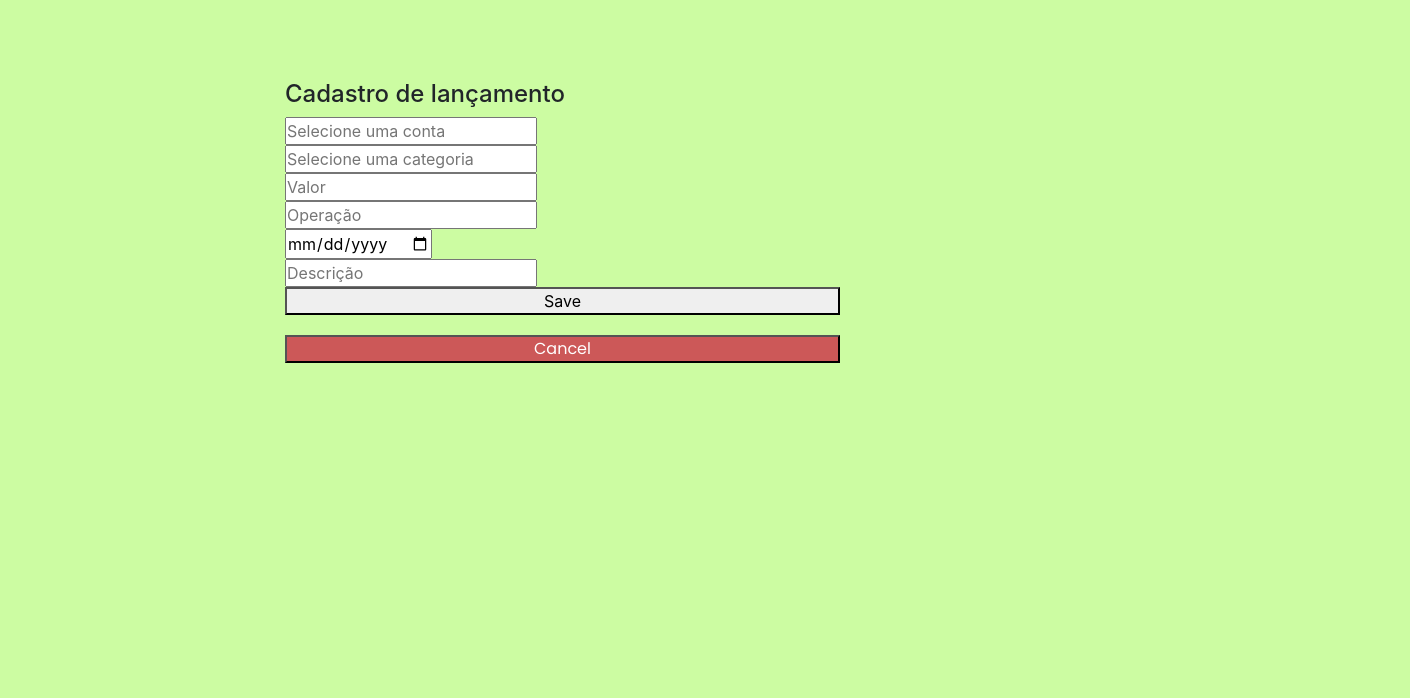
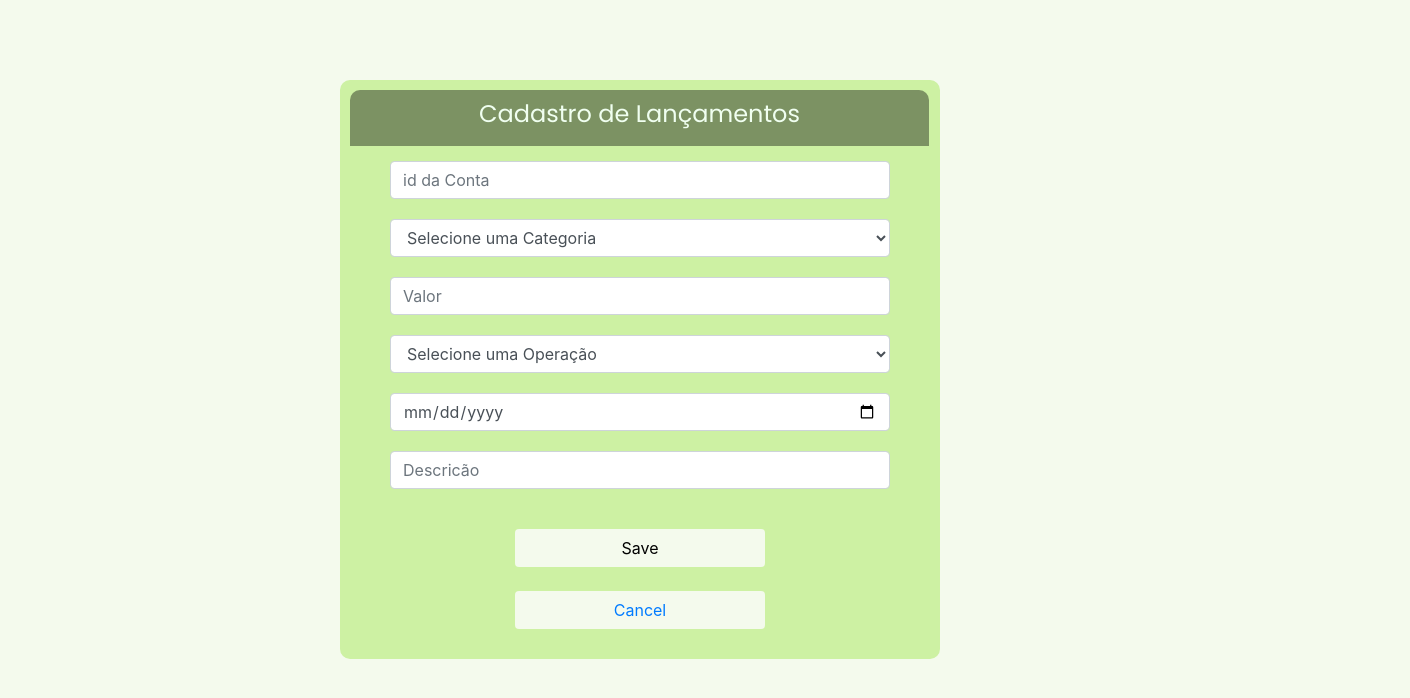
Before and after one commit to jorgeaugustocarvalho/LifeBank, a plain HTML site: page Entrega1/lancamentoForm.html in a window 1280 px wide. Shown: the whole page, 1410 px wide, since content can reach past the window. Drawn offline with Linux system fonts and the light colour scheme.

Commit message:
Fixing Html forms

```diff
--- a/Entrega1/lancamentoForm.html
+++ b/Entrega1/lancamentoForm.html
@@ -8,31 +8,41 @@
     <link href="css/bootstrap.min.css" rel="stylesheet">
     <link href="styles.css" rel="stylesheet">
 </head>
-<body>
-    <div class="container">
-        <h4>Cadastro de lançamento</h4>
-        <form class="">
-            <div class="input">
-                <input type="text" name="idConta" placeholder="Selecione uma conta">
+<body class="formulario">
+    <div class="form tabela col-md-8">
+        <div class="cabecalho">
+            <h4 class="cadastro">Cadastro de Lançamentos</h4>
+        </div>
+        <form class="form-entrada">
+            <div class="form-group">
+                <input class="form-control" type="text" name="idConta" placeholder="id da Conta">
             </div>
-            <div class="input">
-                <input type="text" name="idCategoria" placeholder="Selecione uma categoria">
+            <div class="form-group">
+                <select class="form-control">
+                    <option selected>Selecione uma Categoria</option>
+                    <option value="1">Categoria 1</option>
+                    <option value="2">Categoria 2</option>
+                </select>
             </div>
-            <div class="input">
-                <input type="number" name="valor" placeholder="Valor">
+            <div class="form-group">
+                <input class="form-control" type="number" name="valor" placeholder="Valor">
             </div>
-            <div class="input">
-                <input type="text" name="operacao" placeholder="Operação">
+            <div class="form-group">
+                <select class="form-control">
+                    <option selected>Selecione uma Operação</option>
+                    <option value="1">Operação 1</option>
+                    <option value="2">Operação 2</option>
+                </select>
             </div>
-            <div class="input">
-                <input type="date" name="data" placeholder="Data">
+            <div class="form-group">
+                <input class="form-control" type="date" name="data" placeholder="Data">
             </div>
-            <div class="input">
-                <input type="text" name="descricao" placeholder="Descrição">
+            <div class="form-group">
+                <input class="form-control" type="text" name="descricao" placeholder="Descricão">
             </div>
-            <div class="btns">
-                <button class="btn-save" type="submit">Save</button>
-                <button class="btn-cancel">Cancel</button>
+            <div class ="btns">
+                <button class="btn btn-form" type="submit">Save</button>
+                <button class="btn btn-form mt-1"><a href="index.html">Cancel</a></button>
             </div>
         </form>
     </div>
```
Also changed, not shown: Entrega1/adminForm.html (+17 -13 lines), Entrega1/categoriasForm.html (+13 -9 lines), Entrega1/contasForm.html (+23 -20 lines), Entrega1/index.html (+2 -1 lines), Entrega1/login.html (+2 -2 lines), Entrega1/usuarioForm.html (+1 -1 lines).
